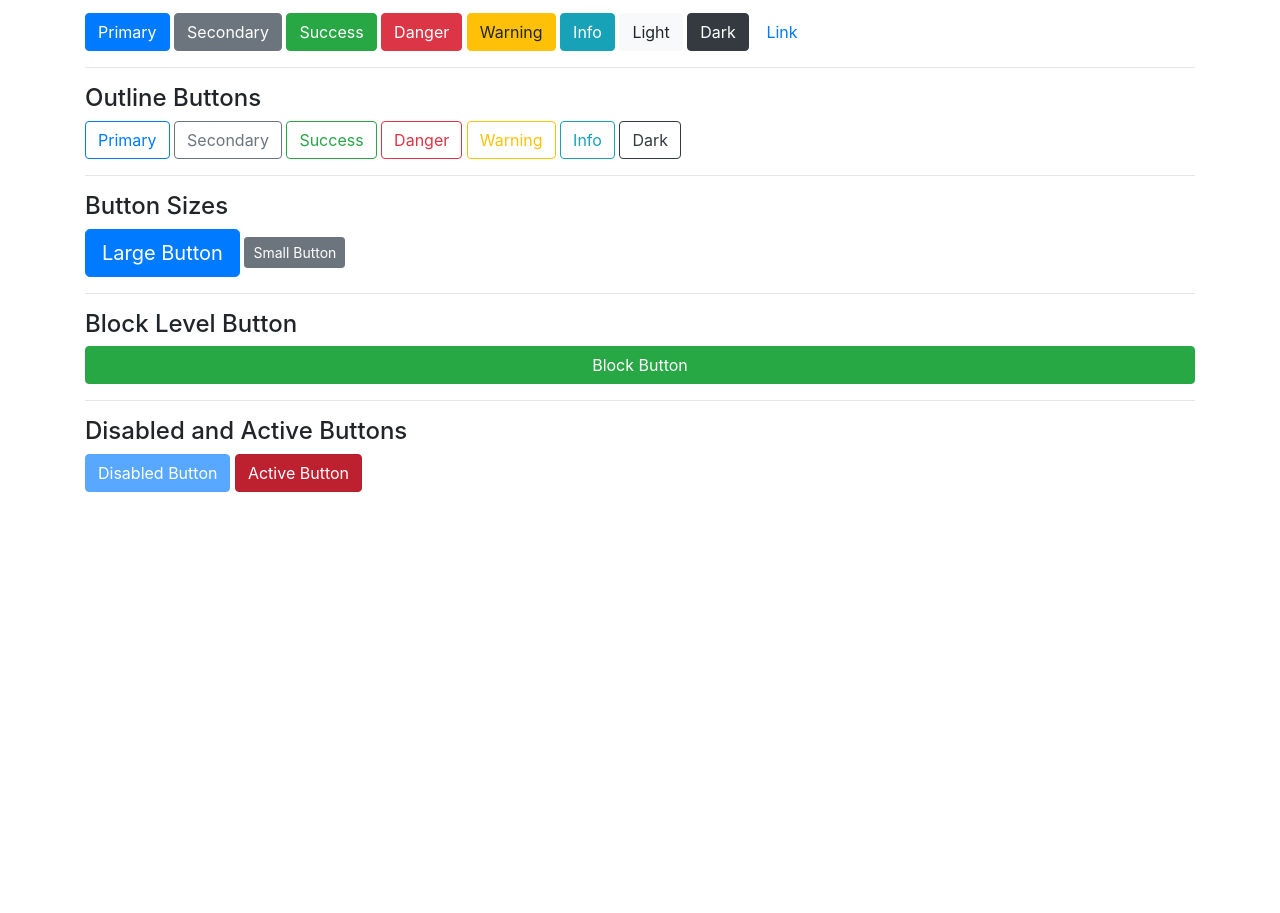
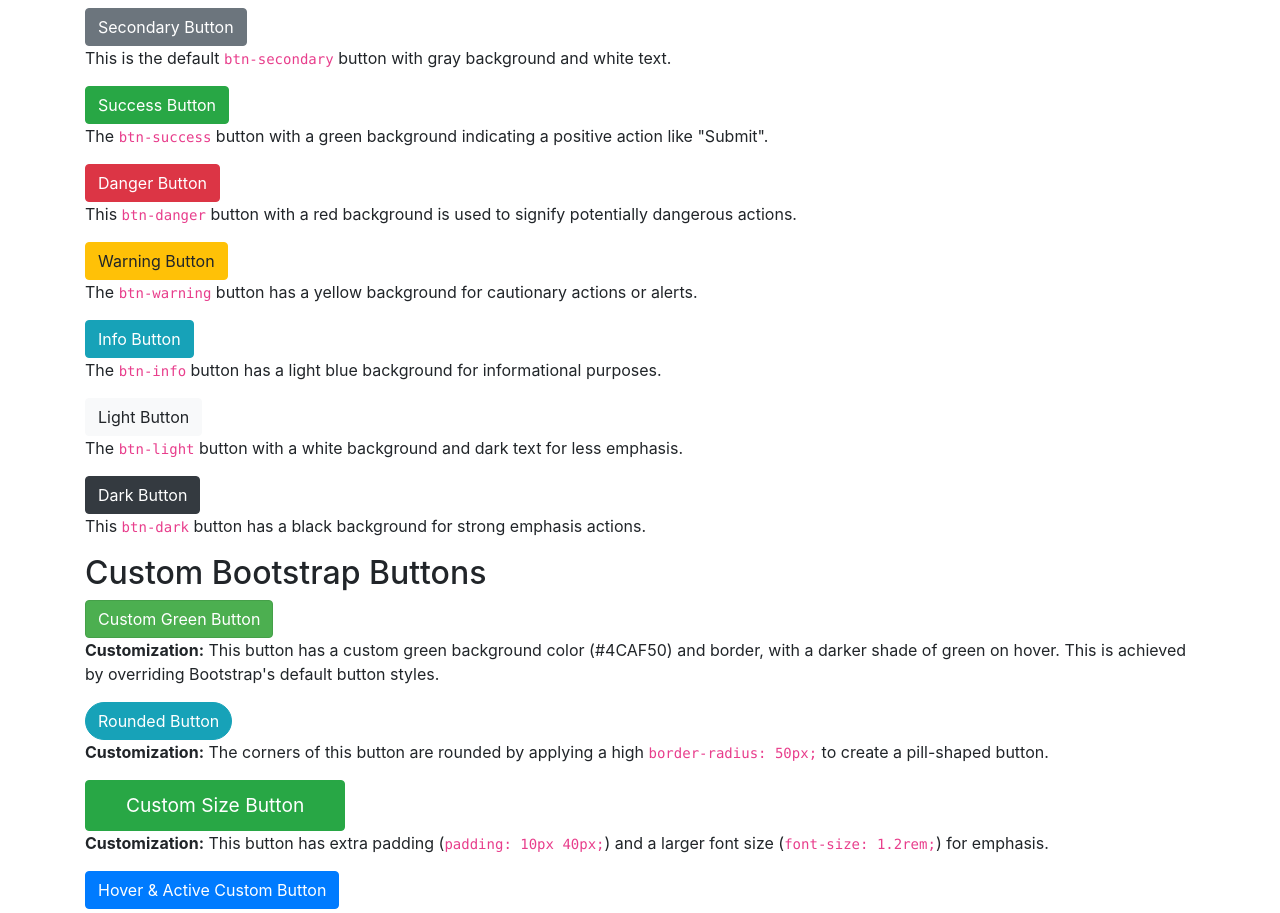
Before and after one commit to horacenjoroge/Github, a plain HTML site: page bootstrap buttons/index.html in a window 1280 px wide. Shown: the part 540-1453 px from the top of the page. Before the commit the page ends 1032 px from the top, so only its background shows below. Drawn offline with nearby package versions, Linux system fonts and the light colour scheme.

Commit message:
updated bootstrap html

```diff
--- a/bootstrap buttons/index.html
+++ b/bootstrap buttons/index.html
@@ -4,133 +4,136 @@
 <head>
     <meta charset="UTF-8">
     <meta name="viewport" content="width=device-width, initial-scale=1.0">
-    <title>Bootstrap Form and Button Overview</title>
-    <!-- Bootstrap CSS CDN -->
+    <title>Bootstrap Form and Button Customization</title>
+    <!-- Bootstrap CSS -->
     <link href="https://stackpath.bootstrapcdn.com/bootstrap/4.5.2/css/bootstrap.min.css" rel="stylesheet">
+    <link href="https://cdnjs.cloudflare.com/ajax/libs/font-awesome/5.15.4/css/all.min.css" rel="stylesheet">
+    <style>
+        /* Custom Button Styles */
+        .btn-custom {
+            background-color: #4CAF50;
+            /* Green */
+            border-color: #45A049;
+            /* Darker green */
+            color: white;
+        }
+
+        .btn-custom:hover {
+            background-color: #45A049;
+        }
+
+        .btn-rounded {
+            border-radius: 50px;
+        }
+
+        .btn-custom-size {
+            padding: 10px 40px;
+            font-size: 1.2rem;
+        }
+
+        .btn-hover-custom:hover {
+            background-color: #FF6347;
+            /* Tomato */
+            border-color: #FF4500;
+            /* Red */
+        }
+
+        .btn-active-custom:active {
+            background-color: #DC143C;
+            /* Crimson */
+        }
+    </style>
 </head>
 
 <body>
 
     <div class="container mt-5">
         <h2>Bootstrap Form Example</h2>
-
-        <!-- Form Section -->
         <form>
-            <!-- Name Field -->
             <div class="form-group">
-                <label for="name">Name</label>
-                <input type="text" class="form-control is-invalid" id="name" placeholder="Enter your name" required>
-                <div class="invalid-feedback">Please provide a valid name.</div>
+                <label for="inputName">Name</label>
+                <input type="text" class="form-control" id="inputName" placeholder="Enter your name">
             </div>
-
-            <!-- Email Field -->
             <div class="form-group">
-                <label for="email">Email address</label>
-                <input type="email" class="form-control is-valid" id="email" placeholder="Enter email" required>
-                <div class="valid-feedback">Looks good!</div>
+                <label for="inputEmail">Email address</label>
+                <input type="email" class="form-control" id="inputEmail" placeholder="Enter your email">
             </div>
-
-            <!-- Password Field -->
             <div class="form-group">
-                <label for="password">Password</label>
-                <input type="password" class="form-control" id="password" placeholder="Password" required>
-                <div class="invalid-feedback">Please enter a password.</div>
+                <label for="inputPassword">Password</label>
+                <input type="password" class="form-control" id="inputPassword" placeholder="Enter your password">
             </div>
-
-            <!-- Submit Button -->
             <button type="submit" class="btn btn-primary">Submit</button>
         </form>
 
         <hr>
 
-        <!-- Button Overview Section -->
         <h2>Bootstrap Button Overview</h2>
 
-        <!-- Button Variants -->
-        <h4>Button Variants</h4>
-        <!-- Primary Button: This is the default blue button used to indicate the main action -->
-        <button type="button" class="btn btn-primary">Primary</button>
+        <!-- Basic Bootstrap Buttons -->
+        <button type="button" class="btn btn-primary">Primary Button</button>
+        <p>The default Bootstrap <code>btn-primary</code> button with blue background and white text.</p>
 
-        <!-- Secondary Button: A gray button used for less important actions -->
-        <button type="button" class="btn btn-secondary">Secondary</button>
+        <button type="button" class="btn btn-secondary">Secondary Button</button>
+        <p>This is the default <code>btn-secondary</code> button with gray background and white text.</p>
 
-        <!-- Success Button: A green button often used for success messages or confirmations -->
-        <button type="button" class="btn btn-success">Success</button>
+        <button type="button" class="btn btn-success">Success Button</button>
+        <p>The <code>btn-success</code> button with a green background indicating a positive action like "Submit".</p>
 
-        <!-- Danger Button: A red button used to indicate critical actions like deleting something -->
-        <button type="button" class="btn btn-danger">Danger</button>
+        <button type="button" class="btn btn-danger">Danger Button</button>
+        <p>This <code>btn-danger</code> button with a red background is used to signify potentially dangerous actions.
+        </p>
 
-        <!-- Warning Button: A yellow button used to caution the user -->
-        <button type="button" class="btn btn-warning">Warning</button>
+        <button type="button" class="btn btn-warning">Warning Button</button>
+        <p>The <code>btn-warning</code> button has a yellow background for cautionary actions or alerts.</p>
 
-        <!-- Info Button: A light blue button used to share information -->
-        <button type="button" class="btn btn-info">Info</button>
+        <button type="button" class="btn btn-info">Info Button</button>
+        <p>The <code>btn-info</code> button has a light blue background for informational purposes.</p>
 
-        <!-- Light Button: A light, neutral button for non-critical actions -->
-        <button type="button" class="btn btn-light">Light</button>
+        <button type="button" class="btn btn-light">Light Button</button>
+        <p>The <code>btn-light</code> button with a white background and dark text for less emphasis.</p>
 
-        <!-- Dark Button: A black or dark gray button used for bold actions -->
-        <button type="button" class="btn btn-dark">Dark</button>
+        <button type="button" class="btn btn-dark">Dark Button</button>
+        <p>This <code>btn-dark</code> button has a black background for strong emphasis actions.</p>
 
-        <!-- Link Button: This is styled to look like a hyperlink but still behaves like a button -->
-        <button type="button" class="btn btn-link">Link</button>
+        <!-- Custom Button Examples -->
+        <h2>Custom Bootstrap Buttons</h2>
 
-        <hr>
+        <!-- Primary Button with Custom Color -->
+        <button type="button" class="btn btn-custom">Custom Green Button</button>
+        <p><strong>Customization:</strong> This button has a custom green background color (#4CAF50) and border, with a
+            darker shade of green on hover. This is achieved by overriding Bootstrap's default button styles.</p>
 
-        <!-- Outline Buttons -->
-        <h4>Outline Buttons</h4>
-        <!-- Outline Buttons: These are similar to regular buttons but only have a colored border -->
-        <!-- Primary Outline Button -->
-        <button type="button" class="btn btn-outline-primary">Primary</button>
+        <!-- Rounded Button -->
+        <button type="button" class="btn btn-info btn-rounded">Rounded Button</button>
+        <p><strong>Customization:</strong> The corners of this button are rounded by applying a high
+            <code>border-radius: 50px;</code> to create a pill-shaped button.</p>
 
-        <!-- Secondary Outline Button -->
-        <button type="button" class="btn btn-outline-secondary">Secondary</button>
+        <!-- Custom Size Button -->
+        <button type="button" class="btn btn-success btn-custom-size">Custom Size Button</button>
+        <p><strong>Customization:</strong> This button has extra padding (<code>padding: 10px 40px;</code>) and a larger
+            font size (<code>font-size: 1.2rem;</code>) for emphasis.</p>
 
-        <!-- Success Outline Button -->
-        <button type="button" class="btn btn-outline-success">Success</button>
+        <!-- Button with Hover and Active States -->
+        <button type="button" class="btn btn-primary btn-hover-custom btn-active-custom">Hover & Active Custom
+            Button</button>
+        <p><strong>Customization:</strong> This button changes color to tomato (#FF6347) when hovered over and to
+            crimson (#DC143C) when clicked or active.</p>
 
-        <!-- Danger Outline Button -->
-        <button type="button" class="btn btn-outline-danger">Danger</button>
+        <!-- Large Button -->
+        <button type="button" class="btn btn-primary btn-lg">Large Button</button>
+        <p><strong>Bootstrap Feature:</strong> The <code>btn-lg</code> class enlarges this button compared to the
+            default size, making it suitable for prominent actions.</p>
 
-        <!-- Warning Outline Button -->
-        <button type="button" class="btn btn-outline-warning">Warning</button>
-
-        <!-- Info Outline Button -->
-        <button type="button" class="btn btn-outline-info">Info</button>
-
-        <!-- Dark Outline Button -->
-        <button type="button" class="btn btn-outline-dark">Dark</button>
-
-        <hr>
-
-        <!-- Button Sizes -->
-        <h4>Button Sizes</h4>
-        <!-- Large Button: This button is larger and used for high-visibility actions -->
-        <button type="button" class="btn btn-primary btn-lg">Large Button</button>
-
-        <!-- Small Button: This button is smaller and used for less significant actions -->
-        <button type="button" class="btn btn-secondary btn-sm">Small Button</button>
-
-        <hr>
-
-        <!-- Block Level Buttons -->
-        <h4>Block Level Button</h4>
-        <!-- Block Button: This button takes up the entire width of its container -->
-        <button type="button" class="btn btn-success btn-block">Block Button</button>
-
-        <hr>
-
-        <!-- Disabled and Active Buttons -->
-        <h4>Disabled and Active Buttons</h4>
-        <!-- Disabled Button: This button is inactive and cannot be clicked -->
-        <button type="button" class="btn btn-primary" disabled>Disabled Button</button>
-
-        <!-- Active Button: This button looks like it’s pressed down -->
-        <button type="button" class="btn btn-danger active">Active Button</button>
+        <!-- Button with Icon -->
+        <button type="button" class="btn btn-warning">
+            <i class="fas fa-check"></i> Submit
+        </button>
+        <p><strong>Bootstrap and FontAwesome:</strong> This button includes a checkmark icon using FontAwesome to
+            enhance the visual appeal and clarify its action.</p>
 
     </div>
 
-    <!-- Bootstrap JS CDN and Dependencies -->
+    <!-- Bootstrap JS -->
     <script src="https://code.jquery.com/jquery-3.5.1.slim.min.js"></script>
     <script src="https://cdn.jsdelivr.net/npm/@popperjs/core@2.0.7/dist/umd/popper.min.js"></script>
     <script src="https://stackpath.bootstrapcdn.com/bootstrap/4.5.2/js/bootstrap.min.js"></script>
```
Also changed, not shown: 1 other file.
